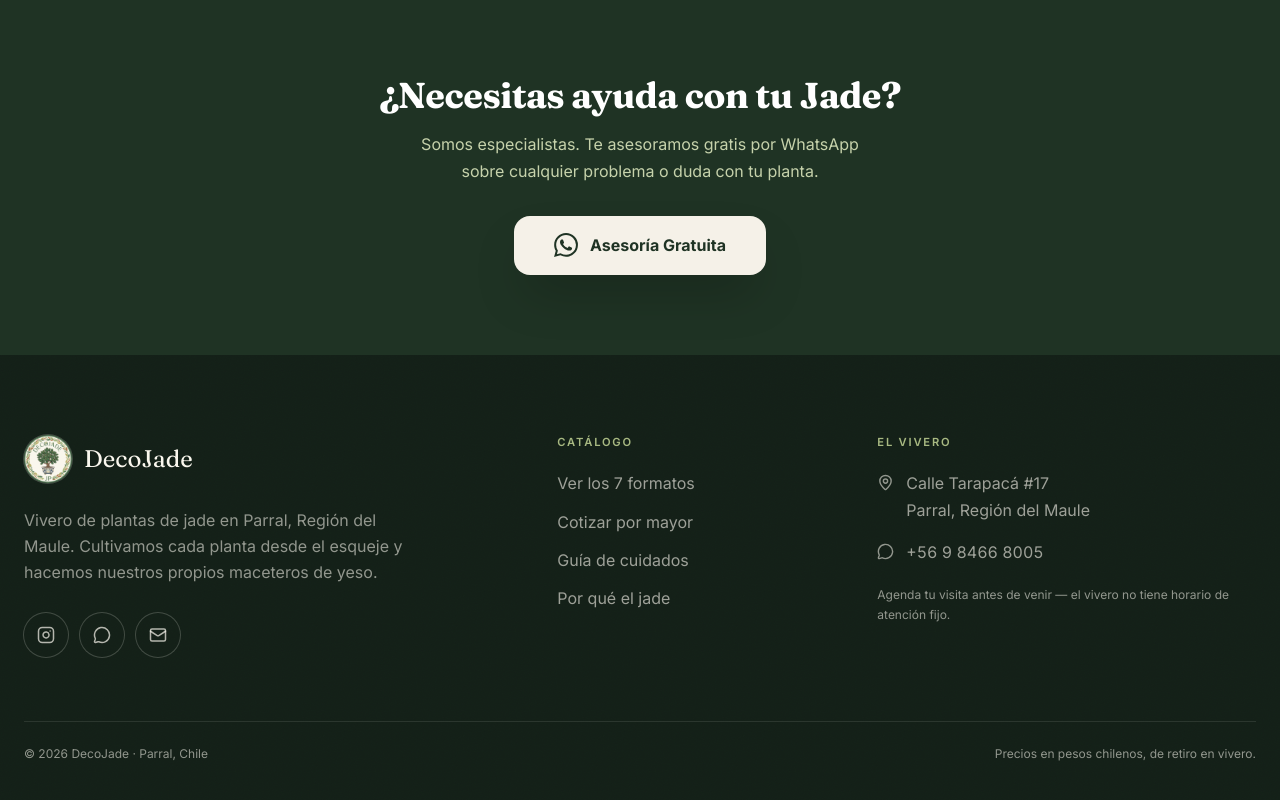
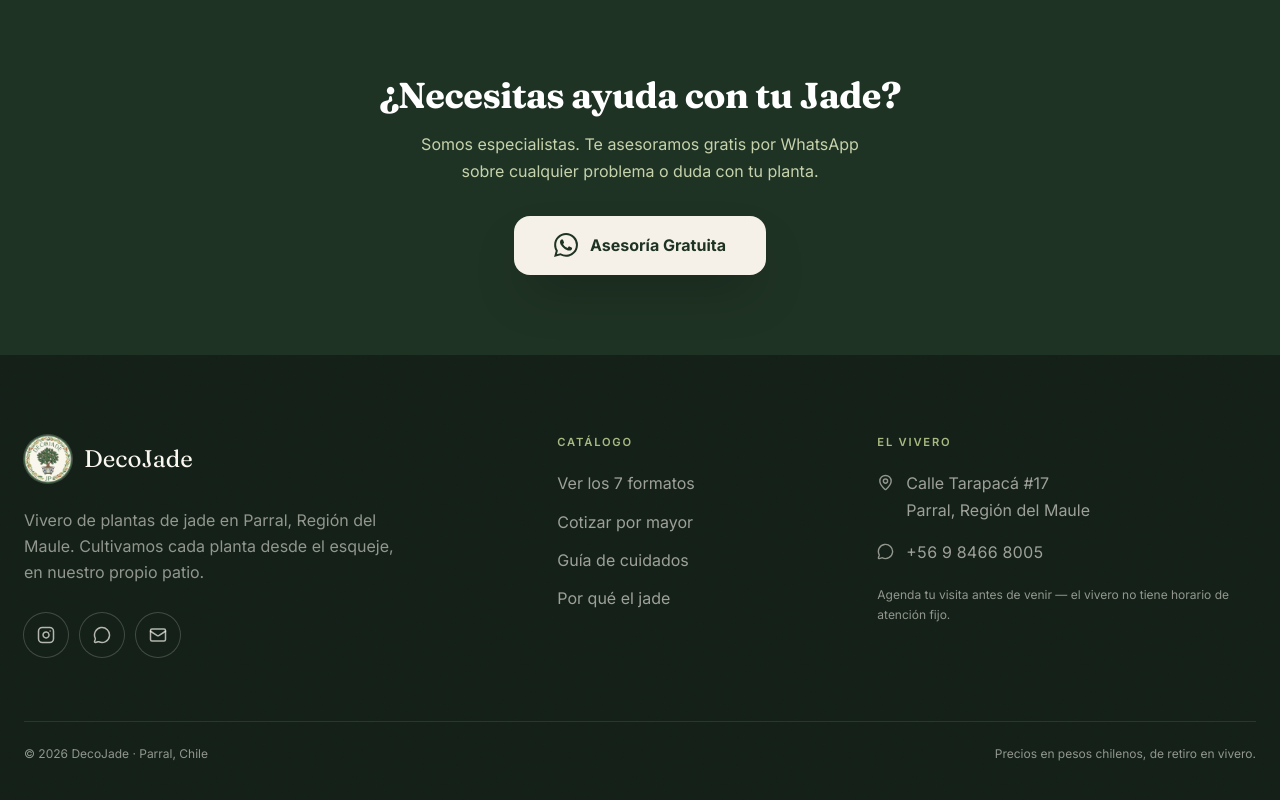
Before and after one commit to Juanpi2024/WEB-DECOJADE, a Next.js app: page /cuidados in a window 1280 px wide. Shown: the part 4829-5629 px from the top of the page. Built offline with nearby package versions, Linux system fonts and the light colour scheme.

Commit message:
Footer: quitar el yeso como si fuera el estandar

```diff
--- a/src/components/Footer.jsx
+++ b/src/components/Footer.jsx
@@ -19,8 +19,8 @@ export default function Footer() {
                             <span className="font-display text-2xl">DecoJade</span>
                         </Link>
                         <p className="text-bone-100/55 leading-relaxed max-w-sm mb-7">
-                            Vivero de plantas de jade en Parral, Región del Maule. Cultivamos cada
-                            planta desde el esqueje y hacemos nuestros propios maceteros de yeso.
+                            Vivero de plantas de jade en Parral, Región del Maule. Cultivamos
+                            cada planta desde el esqueje, en nuestro propio patio.
                         </p>
                         <div className="flex gap-3">
                             <a
```
